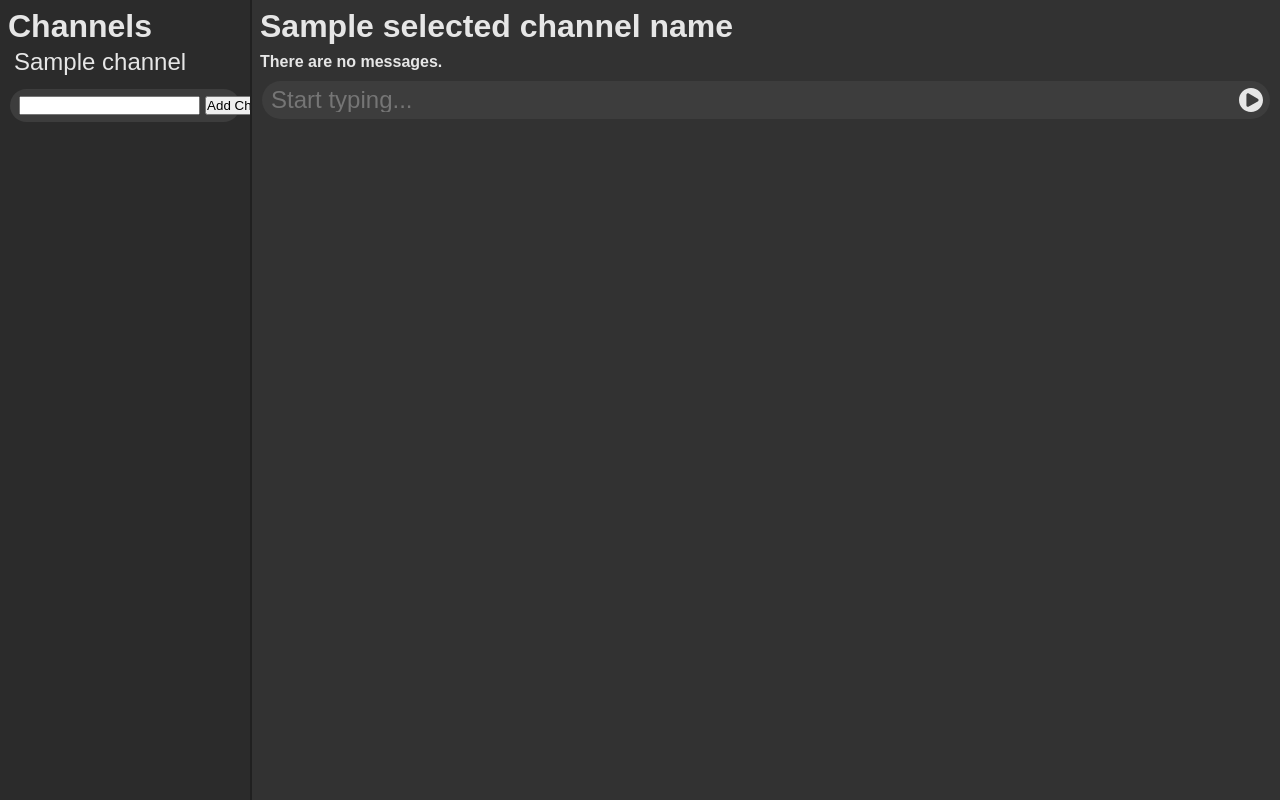
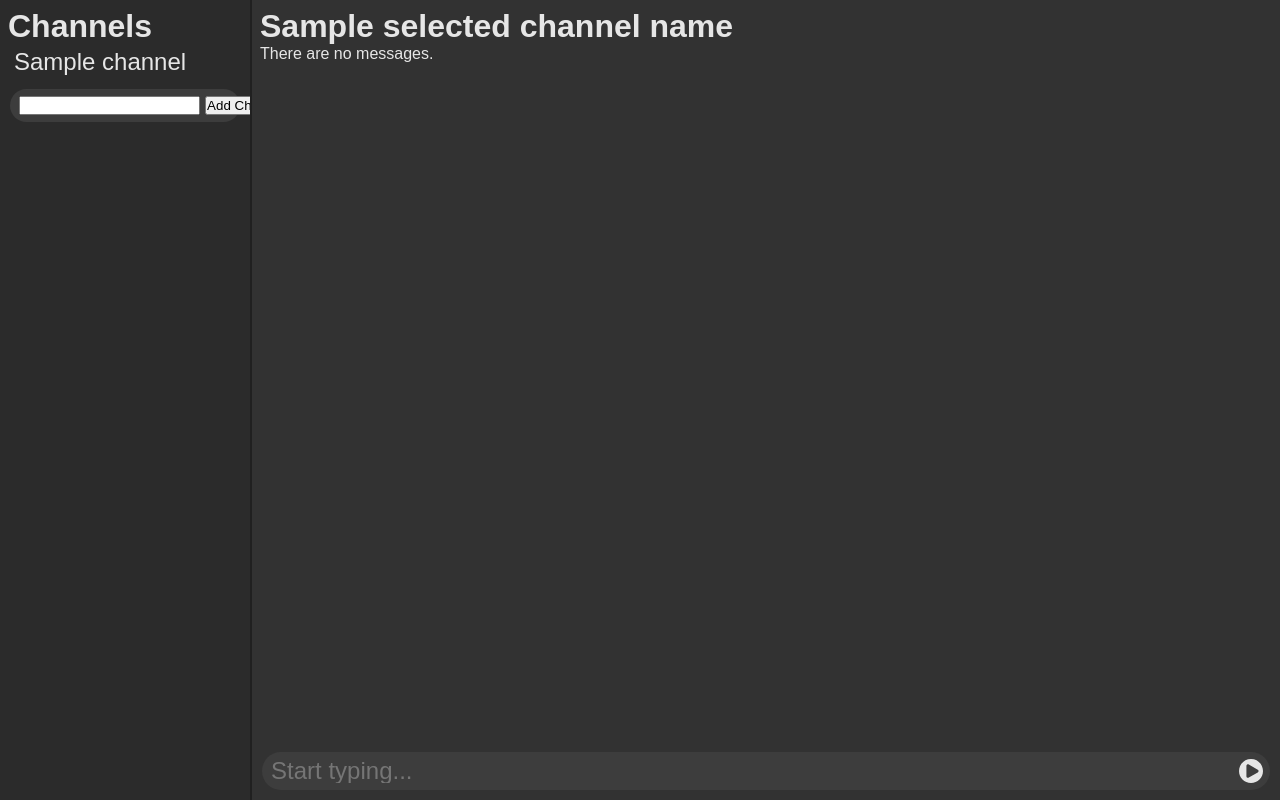
Before and after one commit to maxrimlinger/discord-clone, a Flask app: template templates/index.html in a window 1280 px wide. Run offline with Flask 3, Linux system fonts and the light colour scheme; the template is opened without the code that fills it: most values are stand-ins (such as "Sample title", 1, 10 or a date in 2020).

Commit message:
fixed send message form moving to the top in empty channels

```diff
--- a/static/css/main.css
+++ b/static/css/main.css
@@ -154,3 +154,7 @@
   color: inherit;
   text-decoration: none;
 }
+
+.channel-pane a:hover {
+  text-decoration: underline;
+}
--- a/templates/index.html
+++ b/templates/index.html
@@ -11,7 +11,8 @@
           {% for channel in channels %}
           {% if channel.name == selected_channel_name %}
           <li class="item selected-item">
-            <p class="item-content channel-content">{{ channel.name }}</p><a href="/delete-channel/{{ channel.id }}"><img
+            <p class="item-content channel-content">{{ channel.name }}</p><a
+              href="/delete-channel/{{ channel.id }}"><img
                 src="{{ url_for('static', filename='svg/close_button_icon.svg') }}" class="delete-image" /></a>
           </li>
           {% else %}
@@ -36,11 +37,10 @@
     <nav>
       <h1>{{ selected_channel_name }}</h1>
     </nav>
-    {% if messages|length < 1 %} <h4>There are no messages.</h4>
+    <div class="list-container" id="chat-list-container">
+      <ul class="list">
+        {% if messages|length < 1 %} <li>There are no messages.</li>
           {% else %}
-      <div class="list-container" id="chat-list-container">
-        <dialog><a>Delete</a></dialog>
-        <ul class="list">
           {% for message in messages %}
           <li class="item">
             <p class="item-content" title="{{message.datetime_sent}}">
@@ -49,13 +49,13 @@
                 src="{{ url_for('static', filename='svg/close_button_icon.svg') }}" class="delete-image" /></a>
           </li>
           {% endfor %}
+          {% endif %}
       </ul>
     </div>
-      {% endif %}
     <div class="form-container">
       <form action="/channel/{{ selected_channel_name }}" method="POST">
-          <input type="text" name="content" placeholder="Start typing..." id="textbox" /><input type="image"
-            alt="Submit" value="Add Message" src="{{ url_for('static', filename='svg/send_button_icon.svg') }}" />
+        <input type="text" name="content" placeholder="Start typing..." id="textbox" /><input type="image" alt="Submit"
+          value="Add Message" src="{{ url_for('static', filename='svg/send_button_icon.svg') }}" />
       </form>
     </div>
   </div>
```
Lines whose indentation alone changed are shown as unchanged.
